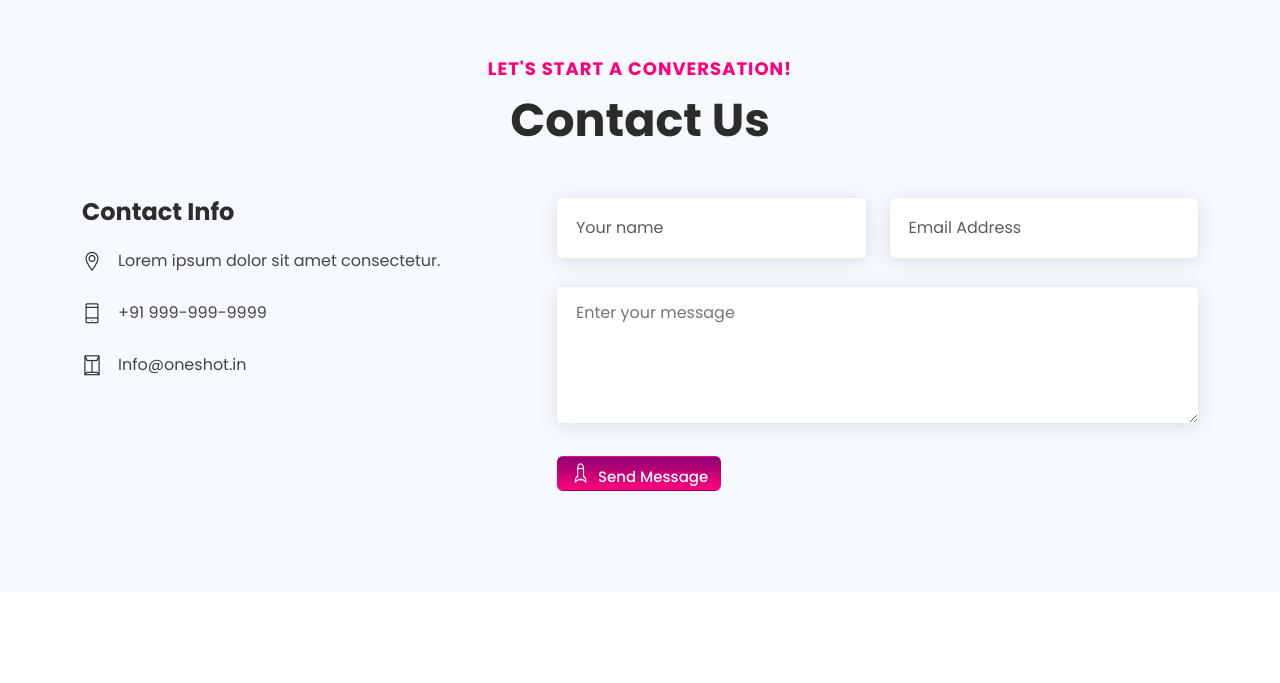
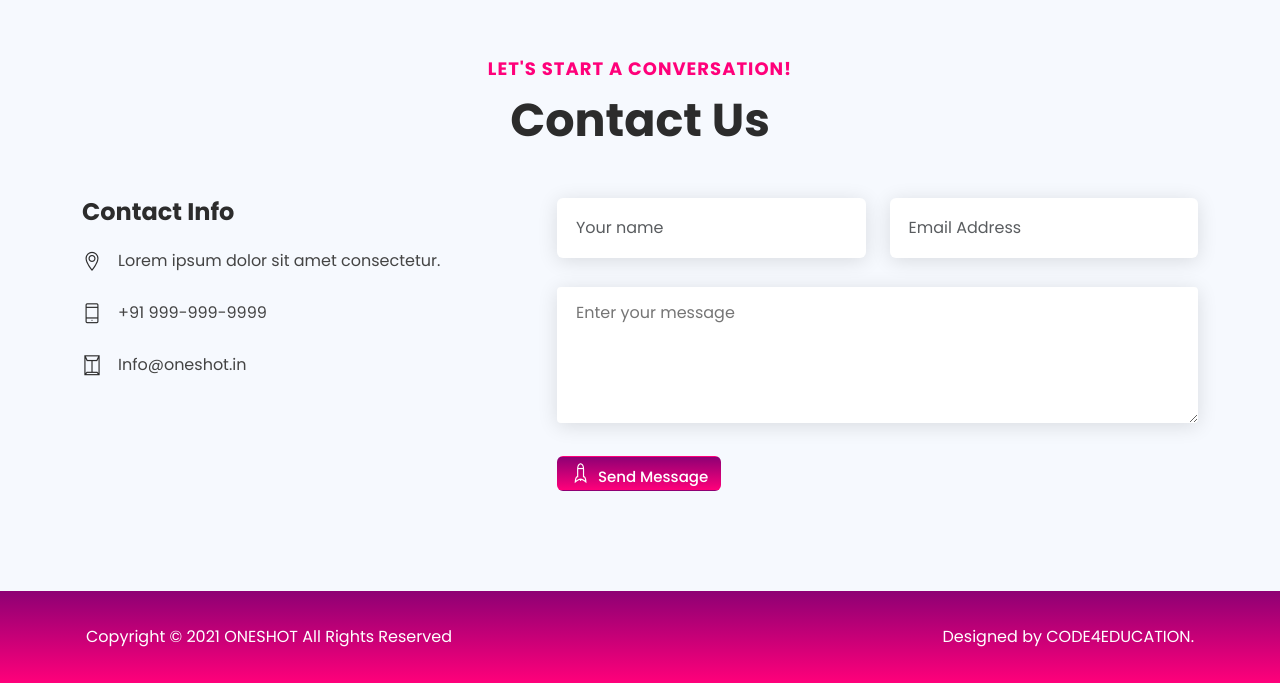
Before and after one commit to Seeratfatima11/App-Landing-Page, a plain HTML site: page index.html in a window 1280 px wide. Shown: the part 4588-5271 px from the top of the page. Before the commit the page ends 5179 px from the top, so only its background shows below. Drawn offline with Linux system fonts and the light colour scheme.

Commit message:
footer section added

```diff
--- a/CSS/style.css
+++ b/CSS/style.css
@@ -612,3 +612,13 @@ svg:not(:root).svg-inline--fa{
     outline: none;
     border: none;
 }
+/* ================================
+  :: 12.0 Footer CSS
+===================================*/
+.copyright{
+    background: var(--bg-gradient);
+}
+.copyright p,
+.copyright a{
+    color: var(--text-white);
+}
--- a/index.html
+++ b/index.html
@@ -600,21 +600,20 @@
     <!-- ========================
             Scroll Top icon
     ============================-->
-
-
-
-
-    <!-- ========================
-            Header Section
-    ============================-->
-
-
-
-    <!-- ========================
-            Header Section
-    ============================-->
-
-
+    <footer>
+        <div class="p-3 copyright">
+            <div class="container">
+                <div class="row align-items-center">
+                    <div class="col-12 col-lg-6 p-3 text-center text-lg-start mob-pb-0">
+                        <p class="my-0"> Copyright © 2021 <a href="#">ONESHOT</a> All Rights Reserved</p>
+                    </div>
+                    <div class="col-12 col-lg-6 p-3 text-center text-lg-end mob-pt-0">
+                        <p class="my-0"> Designed by <a href="#" target="_blank">CODE4EDUCATION</a>.</p>
+                    </div>
+                </div>
+            </div>
+        </div>
+    </footer>
 
 
 
```
